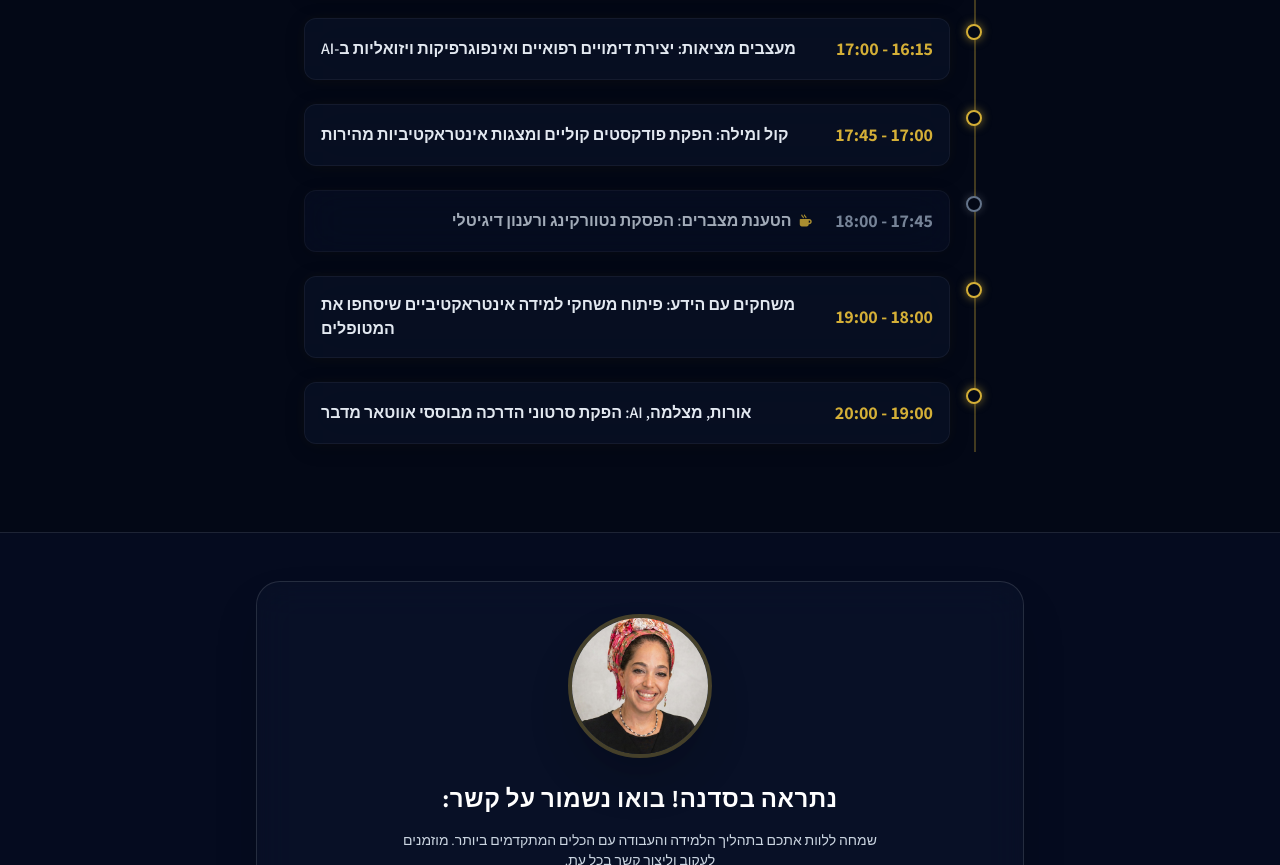
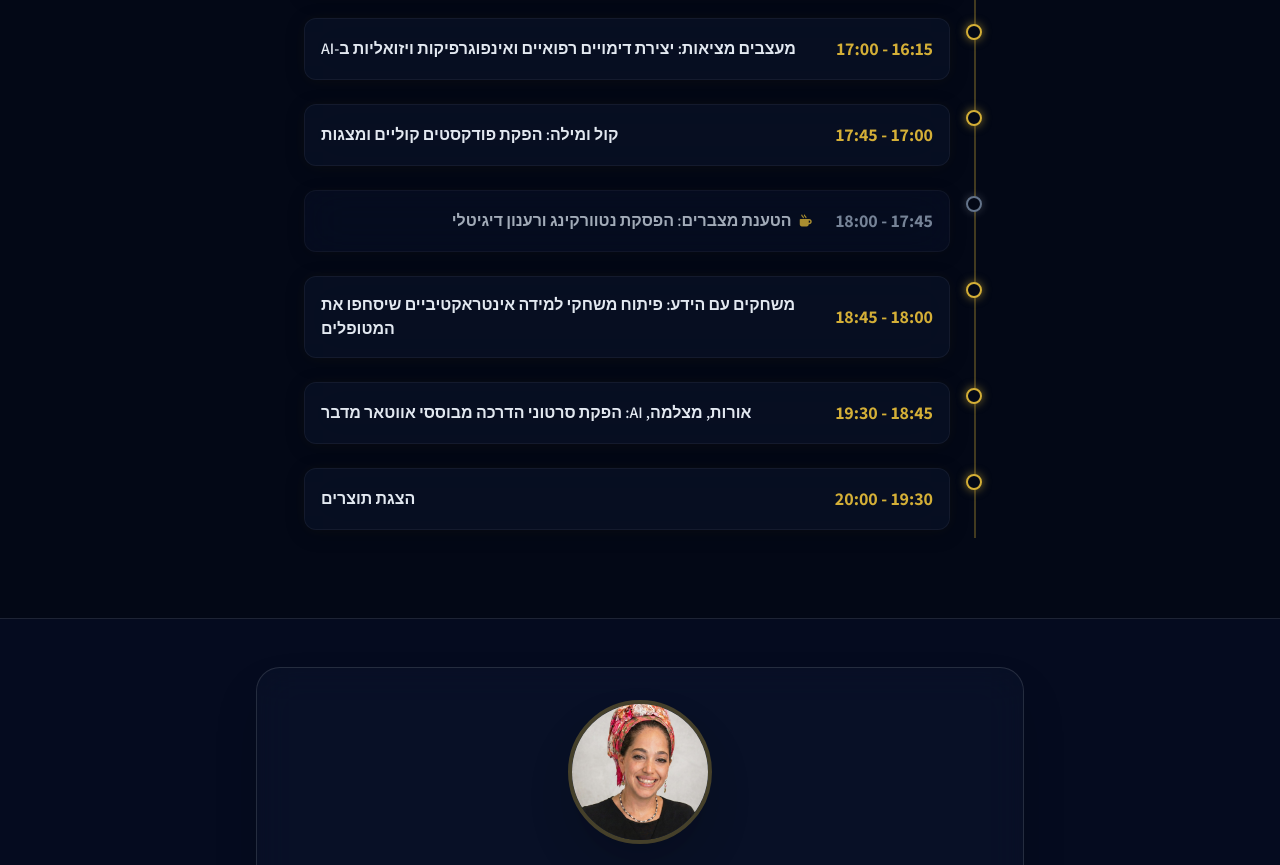
Before and after one commit to tifereteliav/Insulinai, a plain HTML site: page index.html in a window 1280 px wide. Shown: the part 3480-4345 px from the top of the page. Drawn offline with nearby package versions, Linux system fonts and the light colour scheme.

Commit message:
Update schedule time blocks and wording

```diff
--- a/index.html
+++ b/index.html
@@ -510,7 +510,7 @@
                     <div class="absolute -right-[32px] top-1.5 w-4 h-4 rounded-full bg-navy border-2 border-gold shadow-[0_0_10px_rgba(212,175,55,0.6)] group-hover:scale-125 transition-transform duration-300"></div>
                     <div class="glass-panel p-4 rounded-xl border border-white/5 hover:border-gold/30 hover:bg-navylight/60 transition-all duration-300 flex flex-col sm:flex-row sm:items-center justify-between gap-2">
                         <span class="text-lg font-bold text-gold shrink-0">17:00 - 17:45</span>
-                        <span class="text-base text-slate-200 font-semibold sm:text-left w-full sm:pr-4">קול ומילה: הפקת פודקסטים קוליים ומצגות אינטראקטיביות מהירות</span>
+                        <span class="text-base text-slate-200 font-semibold sm:text-left w-full sm:pr-4">קול ומילה: הפקת פודקסטים קוליים ומצגות</span>
                     </div>
                 </div>
 
@@ -530,7 +530,7 @@
                 <div class="relative group" id="schedule-item-5">
                     <div class="absolute -right-[32px] top-1.5 w-4 h-4 rounded-full bg-navy border-2 border-gold shadow-[0_0_10px_rgba(212,175,55,0.6)] group-hover:scale-125 transition-transform duration-300"></div>
                     <div class="glass-panel p-4 rounded-xl border border-white/5 hover:border-gold/30 hover:bg-navylight/60 transition-all duration-300 flex flex-col sm:flex-row sm:items-center justify-between gap-2">
-                        <span class="text-lg font-bold text-gold shrink-0">18:00 - 19:00</span>
+                        <span class="text-lg font-bold text-gold shrink-0">18:00 - 18:45</span>
                         <span class="text-base text-slate-200 font-semibold sm:text-left w-full sm:pr-4">משחקים עם הידע: פיתוח משחקי למידה אינטראקטיביים שיסחפו את המטופלים</span>
                     </div>
                 </div>
@@ -539,8 +539,17 @@
                 <div class="relative group" id="schedule-item-6">
                     <div class="absolute -right-[32px] top-1.5 w-4 h-4 rounded-full bg-navy border-2 border-gold shadow-[0_0_10px_rgba(212,175,55,0.6)] group-hover:scale-125 transition-transform duration-300"></div>
                     <div class="glass-panel p-4 rounded-xl border border-white/5 hover:border-gold/30 hover:bg-navylight/60 transition-all duration-300 flex flex-col sm:flex-row sm:items-center justify-between gap-2">
-                        <span class="text-lg font-bold text-gold shrink-0">19:00 - 20:00</span>
+                        <span class="text-lg font-bold text-gold shrink-0">18:45 - 19:30</span>
                         <span class="text-base text-slate-200 font-semibold sm:text-left w-full sm:pr-4">אורות, מצלמה, AI: הפקת סרטוני הדרכה מבוססי אווטאר מדבר</span>
+                    </div>
+                </div>
+
+                <!-- Item 7 -->
+                <div class="relative group" id="schedule-item-7">
+                    <div class="absolute -right-[32px] top-1.5 w-4 h-4 rounded-full bg-navy border-2 border-gold shadow-[0_0_10px_rgba(212,175,55,0.6)] group-hover:scale-125 transition-transform duration-300"></div>
+                    <div class="glass-panel p-4 rounded-xl border border-white/5 hover:border-gold/30 hover:bg-navylight/60 transition-all duration-300 flex flex-col sm:flex-row sm:items-center justify-between gap-2">
+                        <span class="text-lg font-bold text-gold shrink-0">19:30 - 20:00</span>
+                        <span class="text-base text-slate-200 font-semibold sm:text-left w-full sm:pr-4">הצגת תוצרים</span>
                     </div>
                 </div>
             </div>
```
